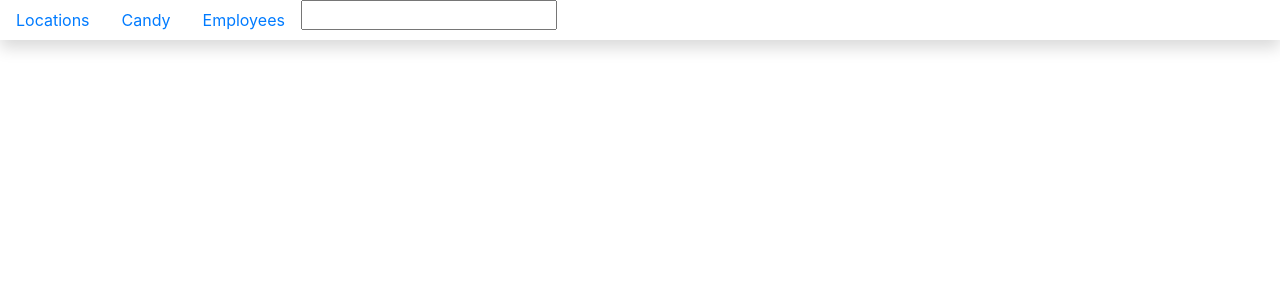
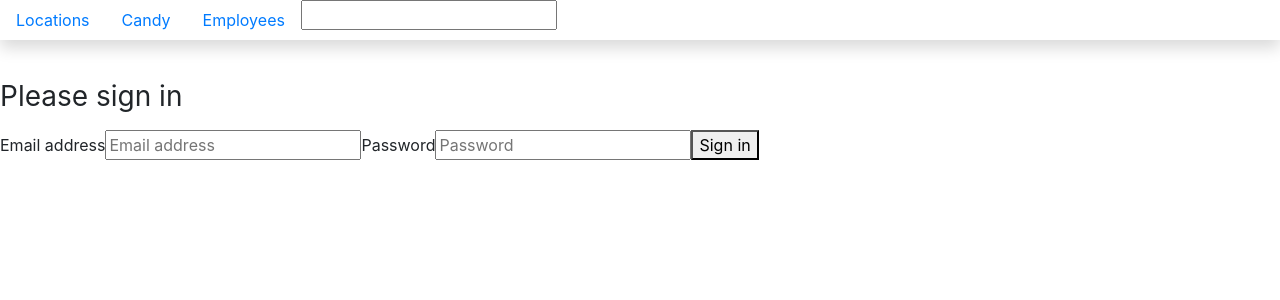
Before and after one commit to bluemorgan23/kandy-korner, a React (Create React App) app: page /login in a window 1280 px wide. Shown: the top 300 px of the page. Built offline with nearby package versions, Linux system fonts and the light colour scheme; no server answers.

Commit message:
Added login to kandy-korner application.

```diff
--- a/src/components/ApplicationView.js
+++ b/src/components/ApplicationView.js
@@ -1,4 +1,4 @@
-import { Route } from 'react-router-dom'
+import { Route, Redirect } from 'react-router-dom'
 import React, { Component } from "react"
 import { withRouter } from 'react-router-dom'
 import StoreList from "./stores/StoreList"
@@ -14,6 +14,7 @@
 import EmployeeDetail from './employees/EmployeeDetail';
 import EmployeeForm from './employees/EmployeeForm';
 import CandyForm from "./candies/CandyForm"
+import Login from "./authentication/Login"
 
 class ApplicationView extends Component {
 
@@ -23,6 +24,9 @@
         candyTypes: [],
         candies: []
     }
+
+    // Check if credentials are in local storage
+    isAuthenticated = () => sessionStorage.getItem("credentials")
 
     componentDidMount() {
         const newState = {}
@@ -65,8 +69,14 @@
     render() {
         return (
             <React.Fragment>
+                <Route path="/login" component={Login} />
                 <Route exact path="/stores" render={(props) => {
-                    return <StoreList stores={this.state.stores} />
+                    if(this.isAuthenticated()) {
+                        return <StoreList stores={this.state.stores} />
+                    } else {
+                        return <Redirect to="/login" />
+                    }
+
                 }} />
                 <Route exact path="/stores/:storeId(\d+)" render={(props) => {
                     // Find the animal with the id of the route parameter
@@ -82,7 +92,12 @@
                     return <StoreDetail store={store} />
                 }} />
                 <Route exact path="/employees" render={(props) => {
-                    return <EmployeeList {...props} employees={this.state.employees} locations={this.state.locations}/>
+                    if(this.isAuthenticated()) {
+                       return <EmployeeList {...props} employees={this.state.employees} locations={this.state.locations}/>
+                    } else {
+                        return <Redirect to="/login" />
+                    }
+
                 }} />
                 <Route exact path="/employees/new" render={(props) => {
                     return <EmployeeForm {...props}
@@ -105,7 +120,12 @@
                         deleteEmployee={this.deleteEmployee} />
                 }} />
                 <Route exact path="/candy" render={(props) => {
-                    return <CandyList {...props} deleteCandy={this.deleteCandy} candies={this.state.candies} candyTypes={this.state.candyTypes} />
+                    if (this.isAuthenticated()) {
+                        return <CandyList {...props} deleteCandy={this.deleteCandy} candies={this.state.candies} candyTypes={this.state.candyTypes} />
+                    } else {
+                        return <Redirect to="/login" />
+                    }
+
                 }} />
                 <Route exact path="/candy/new" render={(props) => {
                     return <CandyForm {...props}
--- /dev/null
+++ b/src/components/authentication/Login.js
@@ -0,0 +1,60 @@
+import React, { Component } from "react"
+
+
+export default class Login extends Component {
+
+    // Set initial state
+    state = {
+        email: "",
+        password: ""
+    }
+
+    // Update state whenever an input field is edited
+    handleFieldChange = (evt) => {
+        const stateToChange = {}
+        stateToChange[evt.target.id] = evt.target.value
+        this.setState(stateToChange)
+    }
+
+    // Simplistic handler for login submit
+    handleLogin = (e) => {
+        e.preventDefault()
+
+        /*
+            For now, just store the email and password that
+            the customer enters into local storage.
+        */
+        sessionStorage.setItem(
+            "credentials",
+            JSON.stringify({
+                email: this.state.email,
+                password: this.state.password
+            })
+        )
+    }
+
+    render() {
+        return (
+            <form onSubmit={this.handleLogin}>
+                <h1 className="h3 mb-3 font-weight-normal">Please sign in</h1>
+                <label htmlFor="inputEmail">
+                    Email address
+                </label>
+                <input onChange={this.handleFieldChange} type="email"
+                       id="email"
+                       placeholder="Email address"
+                       required="" autoFocus="" />
+                <label htmlFor="inputPassword">
+                    Password
+                </label>
+                <input onChange={this.handleFieldChange} type="password"
+                       id="password"
+                       placeholder="Password"
+                       required="" />
+                <button type="submit">
+                    Sign in
+                </button>
+            </form>
+        )
+    }
+}
```
